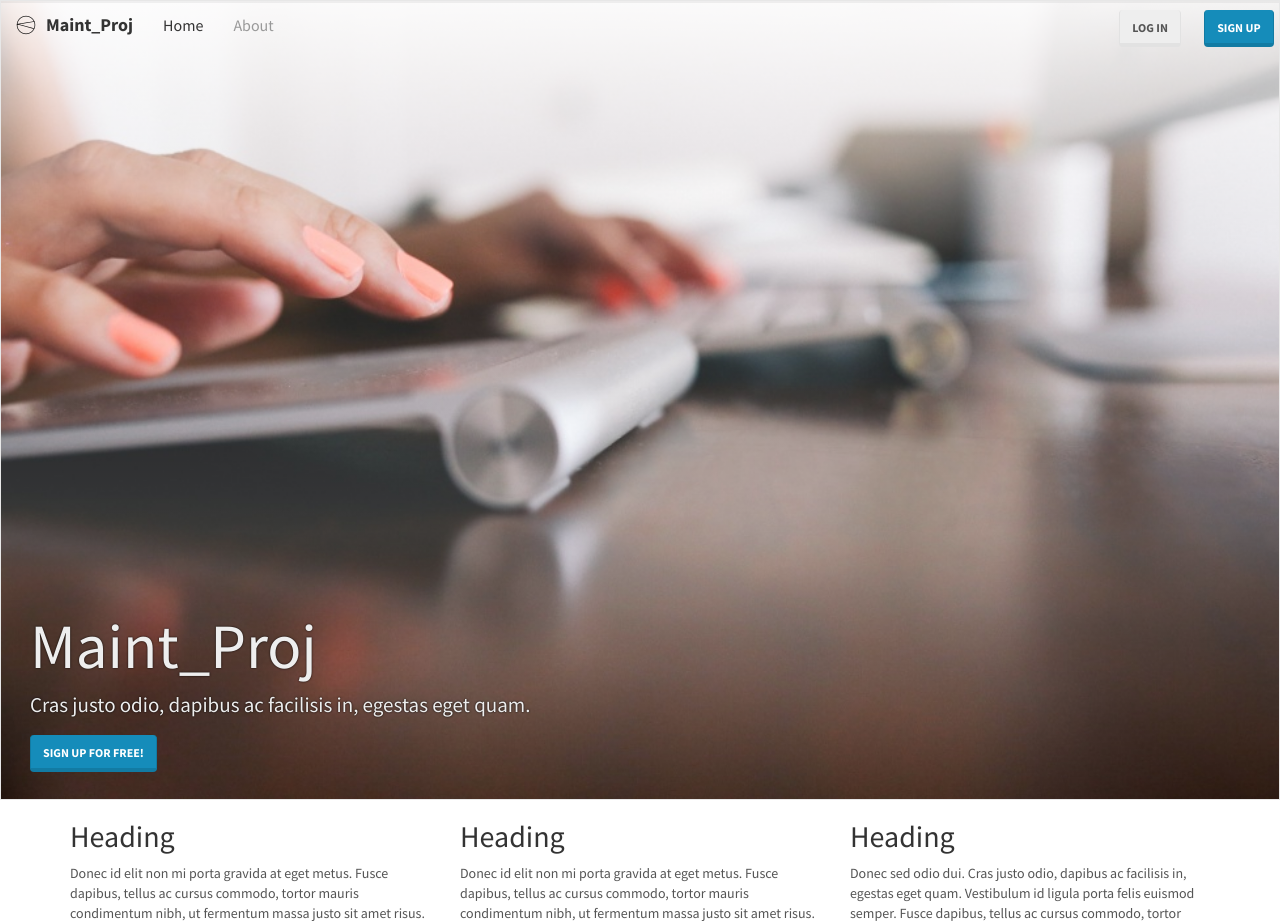
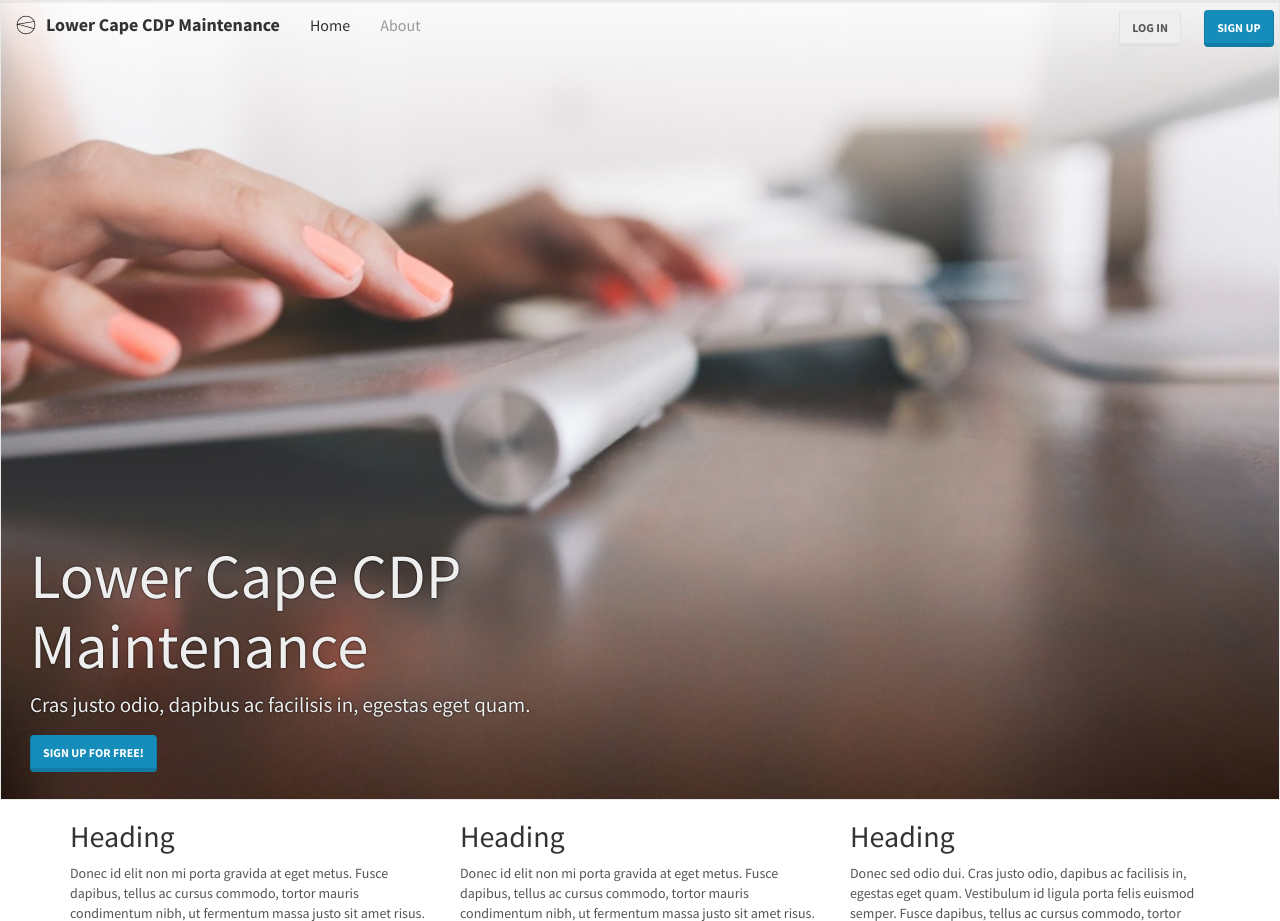
Before and after one commit to geomajor56/cdp-django-edge, a Django app: template src/templates/home.html in a window 1280 px wide. Shown: the top 921 px of the page. Run offline with Django 3.2, Linux system fonts and the light colour scheme; the template is opened without the code that fills it, so the values that code supplies are empty; some libraries are stand-ins or nearby versions.

Commit message:
brand name

```diff
--- a/src/templates/_brandname.html
+++ b/src/templates/_brandname.html
@@ -1 +1 @@
-Maint_Proj
+Lower Cape CDP Maintenance
```
